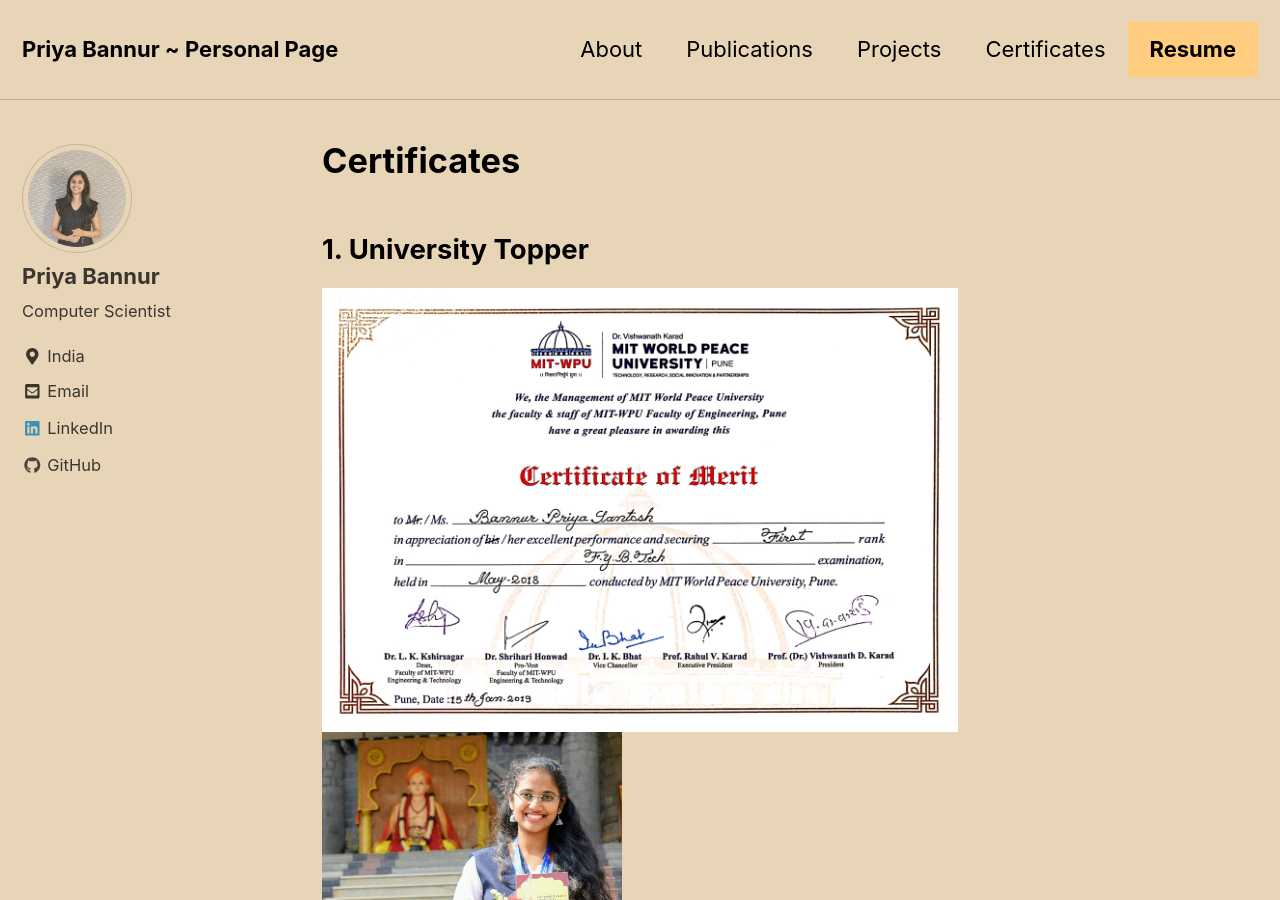
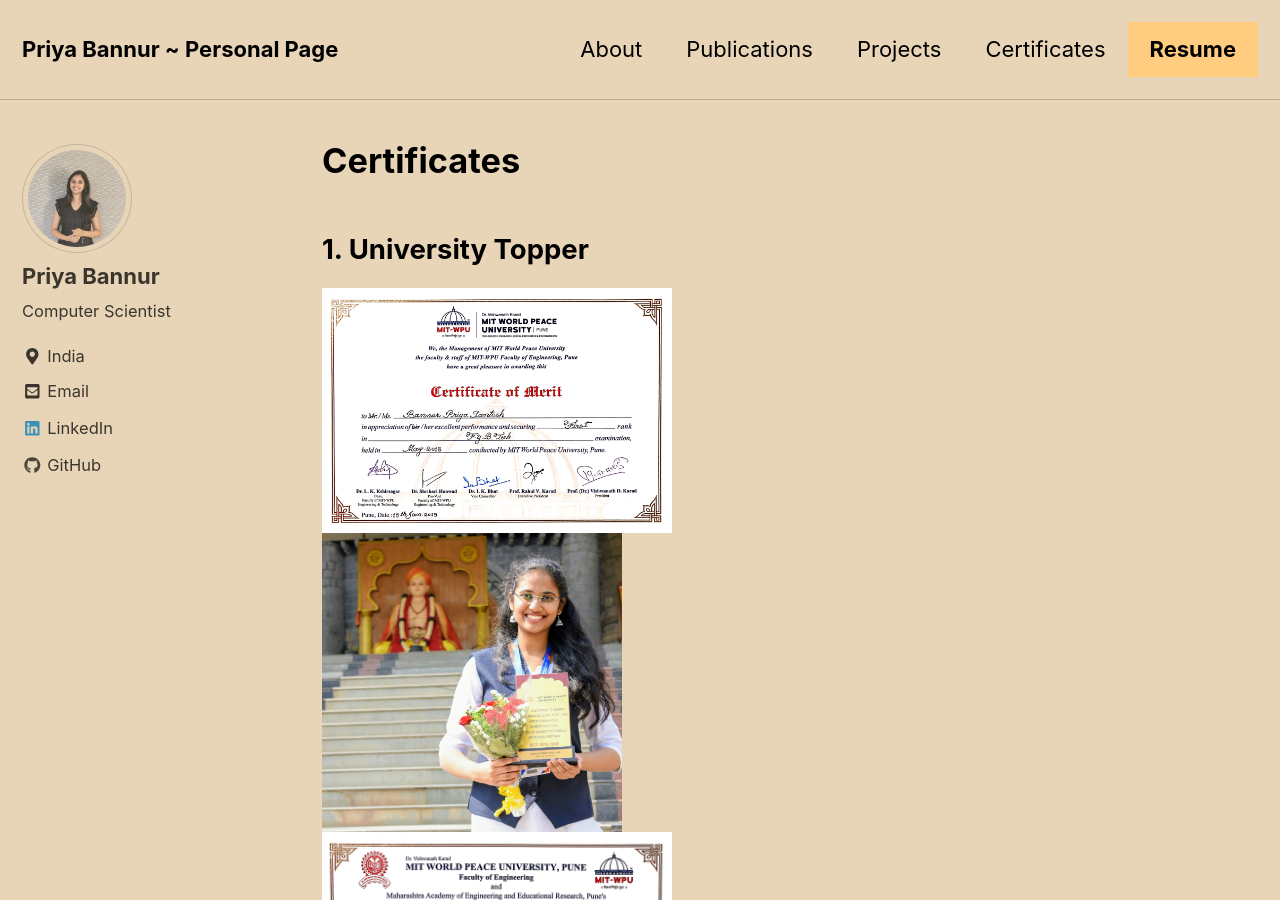
Before and after one commit to Priya-SB/Priya-SB.github.io, a Jekyll site: the page built from _pages/certificates.md, in a window 1280 px wide and 900 px high. Built offline with Jekyll 4.4.1, drawn with Linux system fonts in a browser that asks for light colours; nearby versions of some CDN libraries.

Commit message:
Update certificates.md

```diff
--- a/_pages/certificates.md
+++ b/_pages/certificates.md
@@ -6,6 +6,4 @@
 ---
 
 ## 1. University Topper
-<img src="https://github.com/Priya-SB/Priya-SB.github.io/blob/master/certificates/FYTopper.jpg">
-<img src="https://github.com/Priya-SB/Priya-SB.github.io/blob/master/certificates/awardpic.jpg" width="300">
-<img src="https://github.com/Priya-SB/Priya-SB.github.io/blob/master/certificates/FYtopper2.jpg" width="350">
+<img src="https://github.com/Priya-SB/Priya-SB.github.io/blob/master/certificates/FYTopper.jpg" width="350"><img src="https://github.com/Priya-SB/Priya-SB.github.io/blob/master/certificates/awardpic.jpg" width="300"><img src="https://github.com/Priya-SB/Priya-SB.github.io/blob/master/certificates/FYtopper2.jpg" width="350">
```
